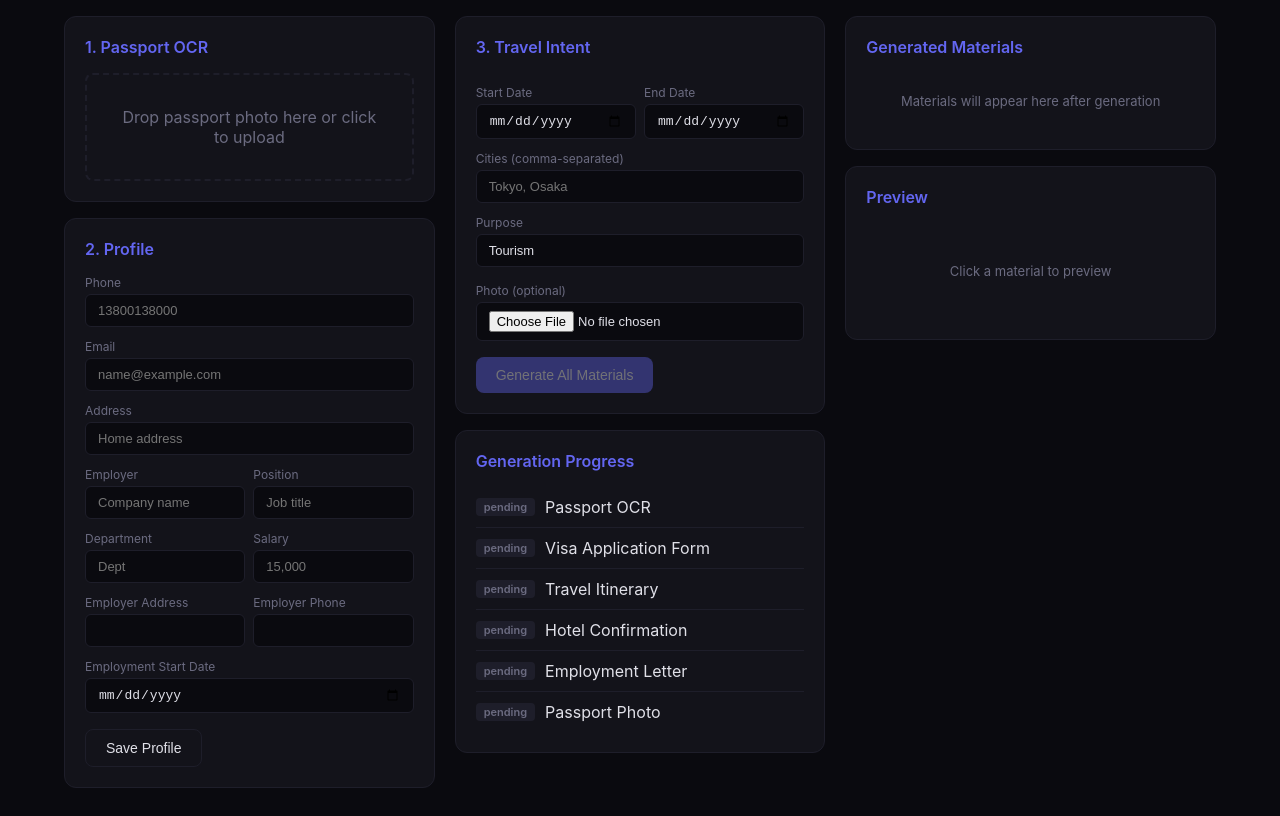
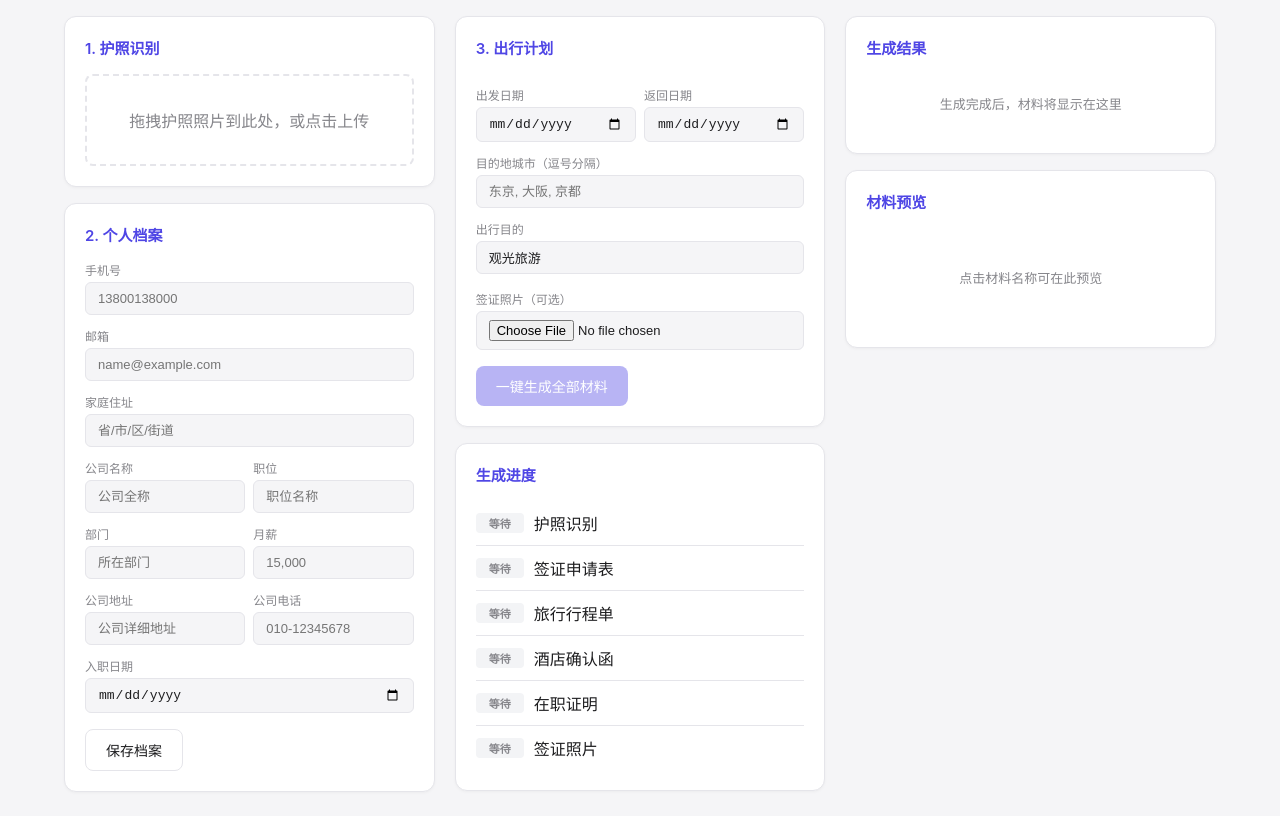
Before and after one commit to wblyy/visabot, a website: page public/index.html in a window 1280 px wide. Shown: the part 69-885 px from the top of the page. Drawn offline with nearby package versions, Linux system fonts and the light colour scheme; no server answers.

Commit message:
feat: Chinese UI with light theme

```diff
--- a/public/index.html
+++ b/public/index.html
@@ -3,68 +3,70 @@
 <head>
 <meta charset="UTF-8">
 <meta name="viewport" content="width=device-width, initial-scale=1.0">
-<title>VisaBot - Japan Visa Material Generator</title>
+<title>VisaBot - 日本签证材料生成器</title>
 <script defer src="https://cdn.jsdelivr.net/npm/alpinejs@3.x.x/dist/cdn.min.js"></script>
 <style>
   :root {
-    --bg: #0a0a0f; --surface: #13131a; --border: #1e1e2a;
-    --text: #e0e0e8; --text-dim: #6b6b80; --accent: #6366f1;
-    --success: #22c55e; --error: #ef4444; --warning: #f59e0b;
+    --bg: #f5f5f7; --surface: #ffffff; --border: #e5e5ea;
+    --text: #1d1d1f; --text-dim: #86868b; --accent: #4f46e5;
+    --success: #16a34a; --error: #dc2626; --warning: #d97706;
   }
   * { margin: 0; padding: 0; box-sizing: border-box; }
-  body { font-family: -apple-system, 'SF Pro', sans-serif; background: var(--bg); color: var(--text); min-height: 100vh; }
+  body { font-family: -apple-system, 'PingFang SC', 'Helvetica Neue', sans-serif; background: var(--bg); color: var(--text); min-height: 100vh; }
   .container { max-width: 1200px; margin: 0 auto; padding: 24px; }
-  header { display: flex; align-items: center; gap: 12px; margin-bottom: 32px; }
-  header h1 { font-size: 24px; font-weight: 600; }
-  header span { color: var(--text-dim); font-size: 14px; }
+  header { display: flex; align-items: baseline; gap: 12px; margin-bottom: 32px; }
+  header h1 { font-size: 24px; font-weight: 700; }
+  header span { color: var(--text-dim); font-size: 13px; }
   .grid { display: grid; grid-template-columns: 1fr 1fr 1fr; gap: 20px; }
   @media (max-width: 960px) { .grid { grid-template-columns: 1fr; } }
-  .card { background: var(--surface); border: 1px solid var(--border); border-radius: 12px; padding: 20px; }
-  .card h2 { font-size: 16px; font-weight: 600; margin-bottom: 16px; color: var(--accent); }
+  .card { background: var(--surface); border: 1px solid var(--border); border-radius: 12px; padding: 20px; box-shadow: 0 1px 3px rgba(0,0,0,0.04); }
+  .card h2 { font-size: 15px; font-weight: 600; margin-bottom: 16px; color: var(--accent); }
   label { display: block; font-size: 12px; color: var(--text-dim); margin-bottom: 4px; margin-top: 12px; }
   input, select, textarea {
     width: 100%; padding: 8px 12px; background: var(--bg); border: 1px solid var(--border);
-    border-radius: 6px; color: var(--text); font-size: 13px; outline: none;
+    border-radius: 6px; color: var(--text); font-size: 13px; outline: none; transition: border-color 0.15s;
   }
-  input:focus, select:focus { border-color: var(--accent); }
+  input:focus, select:focus { border-color: var(--accent); box-shadow: 0 0 0 3px rgba(79,70,229,0.1); }
   .btn {
     display: inline-flex; align-items: center; gap: 6px; padding: 10px 20px;
     background: var(--accent); color: #fff; border: none; border-radius: 8px;
-    font-size: 14px; font-weight: 500; cursor: pointer; margin-top: 16px;
+    font-size: 14px; font-weight: 500; cursor: pointer; margin-top: 16px; transition: background 0.15s;
   }
-  .btn:hover { opacity: 0.9; }
+  .btn:hover { background: #4338ca; }
   .btn:disabled { opacity: 0.4; cursor: not-allowed; }
   .btn-outline { background: transparent; border: 1px solid var(--border); color: var(--text); }
+  .btn-outline:hover { background: var(--bg); }
   .dropzone {
     border: 2px dashed var(--border); border-radius: 8px; padding: 32px; text-align: center;
-    color: var(--text-dim); cursor: pointer; transition: border-color 0.2s;
+    color: var(--text-dim); cursor: pointer; transition: all 0.2s;
   }
-  .dropzone:hover, .dropzone.dragover { border-color: var(--accent); }
+  .dropzone:hover, .dropzone.dragover { border-color: var(--accent); background: rgba(79,70,229,0.03); }
   .dropzone input { display: none; }
   .step-list { list-style: none; }
   .step-item { display: flex; align-items: center; gap: 10px; padding: 10px 0; border-bottom: 1px solid var(--border); }
   .step-item:last-child { border-bottom: none; }
   .badge {
     display: inline-block; padding: 2px 8px; border-radius: 4px; font-size: 11px; font-weight: 600;
+    min-width: 48px; text-align: center;
   }
-  .badge-pending { background: var(--border); color: var(--text-dim); }
-  .badge-running { background: rgba(99,102,241,0.2); color: var(--accent); animation: pulse 1.5s infinite; }
-  .badge-done { background: rgba(34,197,94,0.2); color: var(--success); }
-  .badge-error { background: rgba(239,68,68,0.2); color: var(--error); }
+  .badge-pending { background: #f3f4f6; color: var(--text-dim); }
+  .badge-running { background: rgba(79,70,229,0.1); color: var(--accent); animation: pulse 1.5s infinite; }
+  .badge-done { background: rgba(22,163,74,0.1); color: var(--success); }
+  .badge-error { background: rgba(220,38,38,0.1); color: var(--error); }
   @keyframes pulse { 0%,100% { opacity: 1; } 50% { opacity: 0.5; } }
   .material-item {
     display: flex; align-items: center; justify-content: space-between;
     padding: 10px 0; border-bottom: 1px solid var(--border);
   }
   .material-item:last-child { border-bottom: none; }
-  .material-name { font-size: 14px; }
+  .material-name { font-size: 14px; font-weight: 500; }
   .material-size { font-size: 12px; color: var(--text-dim); }
-  .ocr-result { margin-top: 12px; font-size: 12px; }
-  .ocr-result dt { color: var(--text-dim); float: left; width: 100px; }
-  .ocr-result dd { margin-left: 100px; margin-bottom: 4px; }
+  .ocr-result { margin-top: 12px; font-size: 13px; }
+  .ocr-result dt { color: var(--text-dim); float: left; width: 80px; }
+  .ocr-result dd { margin-left: 80px; margin-bottom: 6px; }
   .msg { padding: 8px 12px; border-radius: 6px; font-size: 13px; margin-top: 8px; }
-  .msg-error { background: rgba(239,68,68,0.1); color: var(--error); }
-  .msg-success { background: rgba(34,197,94,0.1); color: var(--success); }
+  .msg-error { background: rgba(220,38,38,0.06); color: var(--error); }
+  .msg-success { background: rgba(22,163,74,0.06); color: var(--success); }
   .two-col { display: grid; grid-template-columns: 1fr 1fr; gap: 8px; }
 </style>
 </head>
@@ -72,102 +74,102 @@
 <div class="container" x-data="visabot()">
   <header>
     <h1>VisaBot</h1>
-    <span>v0.1 - Japan Visa Material Generator</span>
+    <span>v0.1 -- 日本签证材料自动生成</span>
   </header>
 
   <div class="grid">
-    <!-- LEFT: Passport + Profile -->
+    <!-- LEFT -->
     <div>
       <div class="card">
-        <h2>1. Passport OCR</h2>
+        <h2>1. 护照识别</h2>
         <div class="dropzone" :class="{ dragover }"
              @dragover.prevent="dragover = true" @dragleave="dragover = false"
              @drop.prevent="dragover = false; uploadPassport($event.dataTransfer.files[0])"
              @click="$refs.passportInput.click()">
           <input type="file" x-ref="passportInput" accept="image/*" @change="uploadPassport($event.target.files[0])">
           <template x-if="!passport">
-            <div>Drop passport photo here or click to upload</div>
+            <div>拖拽护照照片到此处，或点击上传</div>
           </template>
           <template x-if="passport">
-            <div style="color: var(--success)">OCR Complete</div>
+            <div style="color: var(--success)">识别完成</div>
           </template>
         </div>
         <template x-if="ocrLoading">
-          <div class="msg" style="color: var(--accent)">Extracting passport data...</div>
+          <div class="msg" style="color: var(--accent)">正在识别护照信息...</div>
         </template>
         <template x-if="ocrError">
           <div class="msg msg-error" x-text="ocrError"></div>
         </template>
         <template x-if="passport">
           <dl class="ocr-result">
-            <dt>Name</dt><dd x-text="passport.nameCN + ' / ' + passport.surNameEN + ' ' + passport.givenNameEN"></dd>
-            <dt>Passport</dt><dd x-text="passport.passportNo"></dd>
-            <dt>DOB</dt><dd x-text="passport.dob"></dd>
-            <dt>Gender</dt><dd x-text="passport.gender"></dd>
-            <dt>Expiry</dt><dd x-text="passport.expiryDate"></dd>
-            <dt>Birthplace</dt><dd x-text="passport.birthplace"></dd>
+            <dt>姓名</dt><dd x-text="passport.nameCN + ' / ' + passport.surNameEN + ' ' + passport.givenNameEN"></dd>
+            <dt>护照号</dt><dd x-text="passport.passportNo"></dd>
+            <dt>出生日期</dt><dd x-text="passport.dob"></dd>
+            <dt>性别</dt><dd x-text="passport.gender === 'M' ? '男' : '女'"></dd>
+            <dt>有效期至</dt><dd x-text="passport.expiryDate"></dd>
+            <dt>出生地</dt><dd x-text="passport.birthplace"></dd>
           </dl>
         </template>
       </div>
 
       <div class="card" style="margin-top: 16px;">
-        <h2>2. Profile</h2>
-        <label>Phone</label>
+        <h2>2. 个人档案</h2>
+        <label>手机号</label>
         <input x-model="profile.phone" placeholder="13800138000">
-        <label>Email</label>
+        <label>邮箱</label>
         <input x-model="profile.email" placeholder="name@example.com">
-        <label>Address</label>
-        <input x-model="profile.address" placeholder="Home address">
+        <label>家庭住址</label>
+        <input x-model="profile.address" placeholder="省/市/区/街道">
         <div class="two-col">
-          <div><label>Employer</label><input x-model="profile.employer" placeholder="Company name"></div>
-          <div><label>Position</label><input x-model="profile.position" placeholder="Job title"></div>
+          <div><label>公司名称</label><input x-model="profile.employer" placeholder="公司全称"></div>
+          <div><label>职位</label><input x-model="profile.position" placeholder="职位名称"></div>
         </div>
         <div class="two-col">
-          <div><label>Department</label><input x-model="profile.department" placeholder="Dept"></div>
-          <div><label>Salary</label><input x-model="profile.monthlySalary" placeholder="15,000"></div>
+          <div><label>部门</label><input x-model="profile.department" placeholder="所在部门"></div>
+          <div><label>月薪</label><input x-model="profile.monthlySalary" placeholder="15,000"></div>
         </div>
         <div class="two-col">
-          <div><label>Employer Address</label><input x-model="profile.employerAddress"></div>
-          <div><label>Employer Phone</label><input x-model="profile.employerPhone"></div>
+          <div><label>公司地址</label><input x-model="profile.employerAddress" placeholder="公司详细地址"></div>
+          <div><label>公司电话</label><input x-model="profile.employerPhone" placeholder="010-12345678"></div>
         </div>
-        <label>Employment Start Date</label>
+        <label>入职日期</label>
         <input type="date" x-model="profile.employmentStartDate">
-        <button class="btn btn-outline" @click="saveProfile()">Save Profile</button>
+        <button class="btn btn-outline" @click="saveProfile()">保存档案</button>
       </div>
     </div>
 
-    <!-- CENTER: Intent + Generation -->
+    <!-- CENTER -->
     <div>
       <div class="card">
-        <h2>3. Travel Intent</h2>
+        <h2>3. 出行计划</h2>
         <div class="two-col">
-          <div><label>Start Date</label><input type="date" x-model="intent.startDate"></div>
-          <div><label>End Date</label><input type="date" x-model="intent.endDate"></div>
+          <div><label>出发日期</label><input type="date" x-model="intent.startDate"></div>
+          <div><label>返回日期</label><input type="date" x-model="intent.endDate"></div>
         </div>
-        <label>Cities (comma-separated)</label>
-        <input x-model="citiesStr" placeholder="Tokyo, Osaka">
-        <label>Purpose</label>
-        <input x-model="intent.purpose" placeholder="Tourism" value="Tourism">
+        <label>目的地城市（逗号分隔）</label>
+        <input x-model="citiesStr" placeholder="东京, 大阪, 京都">
+        <label>出行目的</label>
+        <input x-model="intent.purpose" placeholder="观光旅游">
 
-        <label style="margin-top:16px">Photo (optional)</label>
+        <label style="margin-top:16px">签证照片（可选）</label>
         <input type="file" x-ref="photoInput" accept="image/*" style="display:block">
 
         <button class="btn" @click="generate()" :disabled="generating || !passport">
           <template x-if="!generating">
-            <span>Generate All Materials</span>
+            <span>一键生成全部材料</span>
           </template>
           <template x-if="generating">
-            <span>Generating...</span>
+            <span>正在生成...</span>
           </template>
         </button>
       </div>
 
       <div class="card" style="margin-top: 16px;">
-        <h2>Generation Progress</h2>
+        <h2>生成进度</h2>
         <ul class="step-list">
           <template x-for="s in stepList" :key="s.id">
             <li class="step-item">
-              <span class="badge" :class="'badge-' + s.status" x-text="s.status"></span>
+              <span class="badge" :class="'badge-' + s.status" x-text="statusText(s.status)"></span>
               <span x-text="s.label"></span>
               <template x-if="s.message">
                 <span style="font-size:11px;color:var(--text-dim)" x-text="s.message"></span>
@@ -178,13 +180,13 @@
       </div>
     </div>
 
-    <!-- RIGHT: Materials -->
+    <!-- RIGHT -->
     <div>
       <div class="card">
-        <h2>Generated Materials</h2>
+        <h2>生成结果</h2>
         <template x-if="!materials">
           <div style="color: var(--text-dim); font-size: 13px; padding: 20px 0; text-align: center;">
-            Materials will appear here after generation
+            生成完成后，材料将显示在这里
           </div>
         </template>
         <template x-if="materials">
@@ -195,8 +197,9 @@
                   <div class="material-name" x-text="m.name"></div>
                   <div class="material-size" x-text="(m.size / 1024).toFixed(1) + ' KB'"></div>
                 </div>
-                <a class="btn btn-outline" :href="m.url" target="_blank" style="margin-top:0;padding:6px 12px;font-size:12px;">
-                  Download
+                <a class="btn btn-outline" :href="m.url" target="_blank" style="margin-top:0;padding:6px 12px;font-size:12px;"
+                   @click.prevent="previewUrl = m.url">
+                  预览
                 </a>
               </div>
             </template>
@@ -205,13 +208,13 @@
       </div>
 
       <div class="card" style="margin-top: 16px;">
-        <h2>Preview</h2>
+        <h2>材料预览</h2>
         <template x-if="previewUrl">
           <iframe :src="previewUrl" style="width:100%;height:500px;border:none;border-radius:8px;background:#fff;"></iframe>
         </template>
         <template x-if="!previewUrl">
           <div style="color: var(--text-dim); font-size: 13px; padding: 40px 0; text-align: center;">
-            Click a material to preview
+            点击材料名称可在此预览
           </div>
         </template>
       </div>
@@ -222,7 +225,6 @@
 <script>
 function visabot() {
   return {
-    // State
     passport: null,
     ocrLoading: false,
     ocrError: null,
@@ -235,7 +237,7 @@ function visabot() {
       employmentStartDate: '',
       emergencyContact: { name: '', relationship: '', phone: '' },
     },
-    intent: { startDate: '', endDate: '', cities: [], purpose: 'Tourism' },
+    intent: { startDate: '', endDate: '', cities: [], purpose: '观光旅游' },
     citiesStr: '',
     generating: false,
     materials: null,
@@ -243,14 +245,18 @@ function visabot() {
     steps: {},
     eventSource: null,
 
+    statusText(s) {
+      return { pending: '等待', running: '进行中', done: '完成', error: '失败' }[s] || s;
+    },
+
     get stepList() {
       const labels = {
-        'ocr': 'Passport OCR',
-        'visa-form': 'Visa Application Form',
-        'itinerary': 'Travel Itinerary',
-        'hotel': 'Hotel Confirmation',
-        'employment': 'Employment Letter',
-        'photo': 'Passport Photo',
+        'ocr': '护照识别',
+        'visa-form': '签证申请表',
+        'itinerary': '旅行行程单',
+        'hotel': '酒店确认函',
+        'employment': '在职证明',
+        'photo': '签证照片',
       };
       return Object.entries(labels).map(([id, label]) => ({
         id, label,
@@ -276,11 +282,9 @@ function visabot() {
     },
 
     init() {
-      // Load saved profile
       fetch('/api/profile').then(r => r.json()).then(res => {
         if (res.data) Object.assign(this.profile, res.data);
-      });
-      // Connect SSE
+      }).catch(() => {});
       this.connectSSE();
     },
 
@@ -294,7 +298,6 @@ function visabot() {
         if (event.type === 'complete') {
           this.generating = false;
           this.materials = event.data;
-          // Auto-preview first material
           if (this.materialList.length > 0) {
             this.previewUrl = this.materialList[0].url;
           }
@@ -303,6 +306,7 @@ function visabot() {
           this.generating = false;
         }
       };
+      this.eventSource.onerror = () => {};
     },
 
     async uploadPassport(file) {
@@ -317,7 +321,6 @@ function visabot() {
         if (json.success) {
           this.passport = json.data;
           this.steps.ocr = { status: 'done' };
-          // Auto-fill profile name from passport
           this.profile.nameCN = json.data.nameCN;
           this.profile.nameEN = `${json.data.surNameEN} ${json.data.givenNameEN}`;
         } else {
@@ -339,31 +342,21 @@ function visabot() {
     },
 
     async generate() {
-      // Parse cities
       this.intent.cities = this.citiesStr.split(/[,，]/).map(s => s.trim()).filter(Boolean);
-
-      // Save intent
       await fetch('/api/intent', {
         method: 'POST',
         headers: { 'Content-Type': 'application/json' },
         body: JSON.stringify(this.intent),
       });
-
-      // Save profile
       await this.saveProfile();
-
-      // Start generation
       this.generating = true;
       this.materials = null;
-      // Reset steps
       for (const key of ['visa-form', 'itinerary', 'hotel', 'employment', 'photo']) {
         this.steps[key] = { status: 'pending' };
       }
-
       const fd = new FormData();
       const photoFile = this.$refs.photoInput?.files?.[0];
       if (photoFile) fd.append('photo', photoFile);
-
       await fetch('/api/generate', { method: 'POST', body: fd });
     },
   };
```
